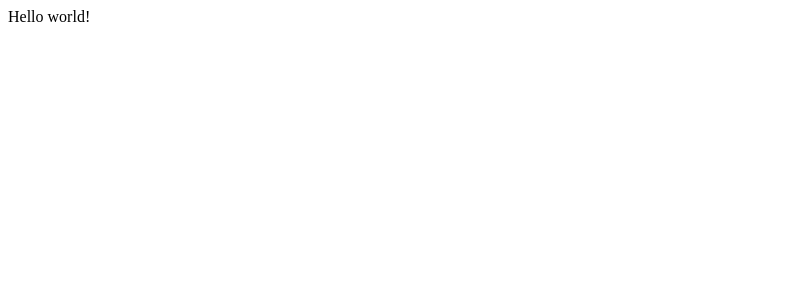
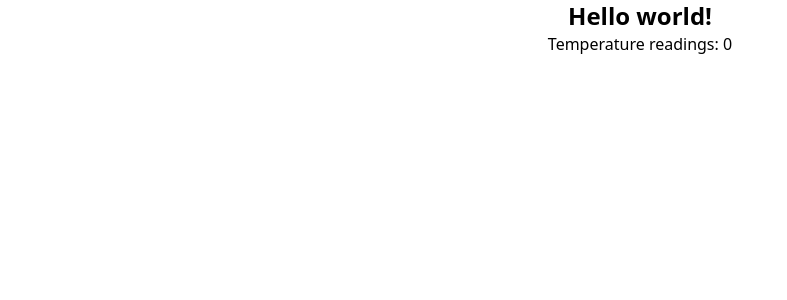
Before and after one commit to Marsunpaisti/EspressoRaspberryPi, a React (Create React App) app in the folder frontend/: page / in a window 1280 px wide. Shown: the top 300 px of the page, without its empty margins (0-787 px from the left). Built offline with nearby package versions, Linux system fonts and the light colour scheme; no server answers.

Commit message:
Frontend libraries and stuff

```diff
--- a/frontend/package.json
+++ b/frontend/package.json
@@ -12,18 +12,22 @@
     "@types/react-dom": "^18.0.6",
     "@typescript-eslint/eslint-plugin": "^5.36.2",
     "@typescript-eslint/parser": "^5.36.2",
+    "autoprefixer": "^10.4.8",
     "eslint": "^8.23.0",
     "eslint-config-prettier": "^8.5.0",
     "eslint-plugin-jest": "^26.1.4",
     "eslint-plugin-prettier": "^4.0.0",
     "eslint-plugin-react": "^7.29.4",
     "eslint-plugin-react-hooks": "^4.4.0",
+    "postcss": "^8.4.16",
     "prettier": "^2.7.1",
     "prettier-eslint": "^15.0.1",
     "react": "^18.2.0",
     "react-dom": "^18.2.0",
     "react-router-dom": "^6.3.0",
     "react-scripts": "^5.0.1",
+    "socket.io-client": "^4.5.2",
+    "tailwindcss": "^3.1.8",
     "typescript": "^4.6.3",
     "web-vitals": "^2.1.4"
   },
--- a/frontend/src/App.tsx
+++ /dev/null
@@ -1,3 +0,0 @@
-export const App = () => {
-  return <>Hello world!</>;
-};
--- /dev/null
+++ b/frontend/src/components/App.tsx
@@ -0,0 +1,11 @@
+import { GaggiaDataContextProvider } from '../contexts/GaggiaDataContext';
+import { GaggiaDataGraph } from './GaggiaDataGraph';
+
+export const App = () => {
+  return (
+    <GaggiaDataContextProvider>
+      <div className="text-2xl font-bold">Hello world!</div>
+      <GaggiaDataGraph />
+    </GaggiaDataContextProvider>
+  );
+};
--- /dev/null
+++ b/frontend/src/components/GaggiaDataGraph.tsx
@@ -0,0 +1,12 @@
+import { useContext } from 'react';
+import { GaggiaDataContext } from '../contexts/GaggiaDataContext';
+
+export const GaggiaDataGraph = () => {
+  const { temperatureReadings } = useContext(GaggiaDataContext);
+
+  return (
+    <div>
+      <p>Temperature readings: {temperatureReadings.length}</p>
+    </div>
+  );
+};
--- /dev/null
+++ b/frontend/src/contexts/GaggiaDataContext.tsx
@@ -0,0 +1,89 @@
+import React, { PropsWithChildren, useEffect, useState } from 'react';
+import io from 'socket.io-client';
+
+const socket = io();
+
+export interface TemperatureReading {
+  timestamp: Date;
+  temperature: number;
+}
+export interface SetpointReading {
+  timestamp: Date;
+  setpoint: number;
+}
+
+export interface ITelemetry {
+  temperature: number;
+  setpoint: number;
+}
+
+export interface IGaggiaDataContext {
+  temperatureReadings: TemperatureReading[];
+  setpointReadings: SetpointReading[];
+  brewTimer?: number;
+  socketConnected: boolean;
+}
+
+export const GaggiaDataContext = React.createContext<IGaggiaDataContext>(
+  {} as IGaggiaDataContext,
+);
+
+export const GaggiaDataContextProvider: React.FC<PropsWithChildren> = ({
+  children,
+}) => {
+  const [socketConnected, setSocketConnected] = useState(false);
+
+  const [temperatureReadings, setTemperatureReadings] = useState<
+    TemperatureReading[]
+  >([]);
+
+  const [setpointReadings, setSetpointReadings] = useState<SetpointReading[]>(
+    [],
+  );
+
+  useEffect(() => {
+    socket.on('connect', () => setSocketConnected(true));
+    socket.on('disconnect', () => setSocketConnected(false));
+    socket.on('telemetry', (data: ITelemetry) => {
+      console.log(data);
+      const ts = new Date();
+      setSetpointReadings((prev) => {
+        return [
+          ...prev,
+          {
+            timestamp: ts,
+            setpoint: data.setpoint,
+          },
+        ];
+      });
+      setTemperatureReadings((prev) => {
+        return [
+          ...prev,
+          {
+            timestamp: ts,
+            temperature: data.temperature,
+          },
+        ];
+      });
+    });
+    if (!socket.connected) socket.connect();
+
+    return () => {
+      socket.off('connect');
+      socket.off('disconnect');
+      socket.off('telemetry');
+    };
+  }, []);
+
+  return (
+    <GaggiaDataContext.Provider
+      value={{
+        socketConnected,
+        temperatureReadings,
+        setpointReadings,
+      }}
+    >
+      {children}
+    </GaggiaDataContext.Provider>
+  );
+};
--- a/frontend/src/index.css
+++ b/frontend/src/index.css
@@ -0,0 +1,18 @@
+@tailwind base;
+@tailwind components;
+@tailwind utilities;
+
+html,
+body,
+#root {
+  display: flex;
+  flex-direction: column;
+  align-items: center;
+  width: 100%;
+  height: 100%;
+  max-width: 100%;
+  max-height: 100%;
+  overflow: auto;
+  margin: 0;
+  padding: 0;
+}
--- a/frontend/src/index.tsx
+++ b/frontend/src/index.tsx
@@ -1,7 +1,7 @@
 import React from 'react';
 import ReactDOM from 'react-dom/client';
 import './index.css';
-import { App } from './App';
+import { App } from './components/App';
 
 const root = ReactDOM.createRoot(
   document.getElementById('root') as HTMLElement,
--- /dev/null
+++ b/frontend/tailwind.config.js
@@ -0,0 +1,8 @@
+/** @type {import('tailwindcss').Config} */
+module.exports = {
+  content: ['./src/**/*.{js,jsx,ts,tsx}'],
+  theme: {
+    extend: {},
+  },
+  plugins: [],
+};
```
Also changed, not shown: 2 other files (tests, documents, lock files or other folders).
